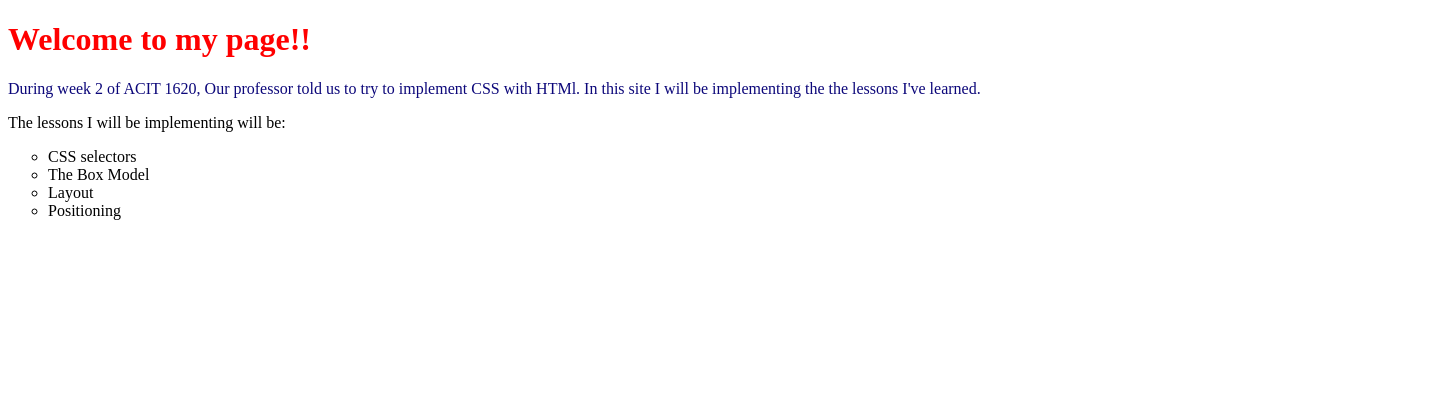
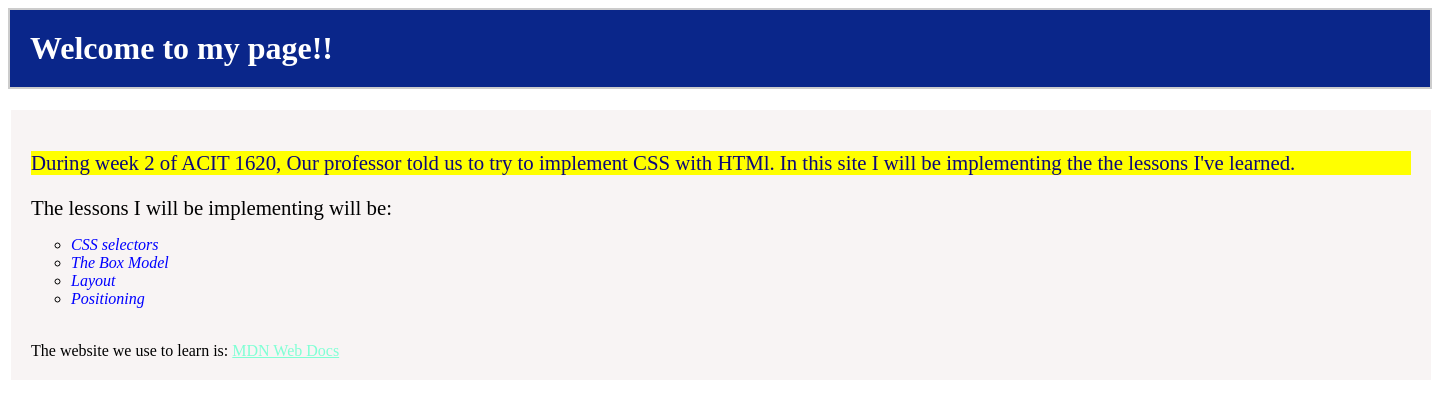
Before and after one commit to godriele/ACIT1620-Week2-Practice, a plain HTML site: page index.html in a window 1280 px wide. Shown: the whole page, 1432 px wide, since content can reach past the window. Drawn offline with Linux system fonts and the light colour scheme.

Commit message:
Added divs and added a box around the text's

```diff
--- a/index.html
+++ b/index.html
@@ -9,29 +9,36 @@
     </head>
 
   <body>
+    <div class="box">
+      <h1>Welcome to my page!!</h1>
+    </div>
 
-    <h1>Welcome to my page!!</h1>
-
+        <br>
+    <div class="box1">
      <p>During week 2 of ACIT 1620, Our professor told us to try to
       implement CSS with HTMl. In this site I will be implementing the
       the lessons I've learned.
      </p>
 
-
-      <p1>The lessons I will be implementing will be:</p1>
+   <p1>The lessons I will be implementing will be:</p1>
 
       <br>
 
     <ul>
-      <li>CSS selectors </li>
-      <li>The Box Model </li>
-      <li>Layout </li>
-      <li>Positioning </li>
+      <li><em>CSS selectors </em> </li>
+      <li><em>The Box Model </em></li>
+      <li><em>Layout </em> </li>
+      <li><em>Positioning</em> </li>
     </ul>
 
+      <br>
+
+  <p2>The website we use to learn is:
+   <a href="https://developer.mozilla.org/en-US/">MDN Web Docs</a>
+  </p2>
+
+</div>
   </body>
 
 
-
-
 </html>
--- a/styles.css
+++ b/styles.css
@@ -1,7 +1,3 @@
-h1 {
-    color: red;
-}
-
 p {
     color: rgb(12, 7, 122);
 }
@@ -10,3 +6,62 @@ p {
 li {
     list-style-type: circle;
 }
+
+li em {
+    color: blue
+}
+
+
+title {
+    font-size: 120%;
+    font-style: italic;
+
+}
+
+p {
+    font-size: 130%;
+    background-color: yellow;
+}
+
+p1 {
+    font-size: 130%;
+
+}
+
+a:link {
+    color: aquamarine;
+}
+
+a:visited {
+    color: green;
+}
+
+
+/* Apply styles to the box containing the h1 */
+.box {
+    width: 1380px; /* Set the width of the box */
+    padding: 20px; /* Add some padding to the box */
+    background-color: #0a268a; /* Set the background color of the box */
+    border: 2px solid #ccc; /* Add a border with color */
+  }
+
+  /* Style the h1 within the box */
+  .box h1 {
+    margin: 0; /* Remove default margin for h1 */
+    color: #ffffff; /* Set the text color for h1 */
+  }
+
+
+  .box1 {
+    width: 1380px;
+    padding: 20px;
+    background-color: #f8f4f4;
+    border: 2px;
+    margin: 3px;
+  }
+
+  .box1 p1 {
+    margin: o;
+    color: black;
+
+  }
```
Also changed, not shown: 1 other file.
